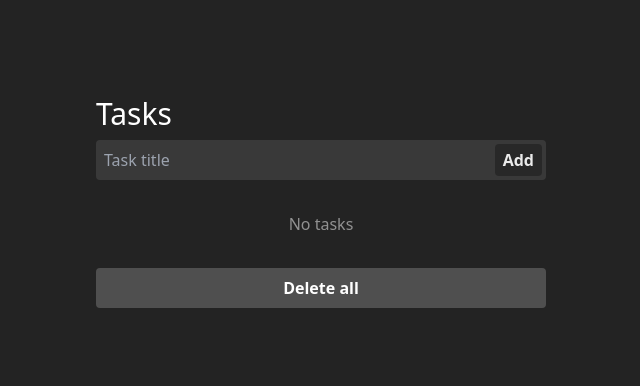
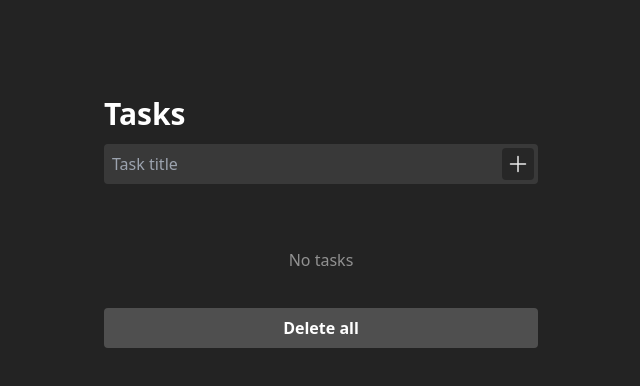
Before and after one commit to lucaschrng/react-todo-list, a React (Vite) app: page / in a window 1280 px wide. Shown: the top 386 px of the page, without its empty margins (319-959 px from the left). Built offline with nearby package versions, Linux system fonts and the light colour scheme.

Commit message:
Restrict task title length

```diff
--- a/src/App.jsx
+++ b/src/App.jsx
@@ -11,18 +11,28 @@ function App() {
 
   const handleSubmit = (e) => {
     e.preventDefault();
-    addTask({ id: Date.now(), title: taskTitle });
+    if (taskTitle.length <= 50 && taskTitle.length > 0) {
+      addTask({id: Date.now(), title: taskTitle});
       setTaskTitle("");
+    }
   }
 
   return (
-    <div className="App flex flex-col gap-2">
+    <div className="App flex flex-col gap-3 px-2">
 
-      <h1 className={"text-3xl pt-24"}>Tasks</h1>
+      <h1 className={"text-3xl font-bold pt-24"}>Tasks</h1>
 
-      <form onSubmit={handleSubmit} className={"flex p-1 bg-white/10 rounded"}>
+      <form onSubmit={handleSubmit}>
+        <div className={"flex p-1 bg-white/10 rounded"}>
           <input className={"w-full ml-1 bg-transparent outline-0"} type="text" placeholder={"Task title"} value={taskTitle} onChange={handleChange}/>
-        <button type={"submit"} className={"px-2 py-1 bg-black/30 text-white/90 font-semibold rounded hover:bg-black/40"}>Add</button>
+          <button type={"submit"} className={"p-1 bg-black/30 text-white/90 font-semibold rounded hover:bg-black/40"}>
+            <svg xmlns="http://www.w3.org/2000/svg" fill="none" viewBox="0 0 24 24" strokeWidth="1.5"
+              stroke="currentColor" className="w-6 h-6">
+              <path strokeLinecap="round" strokeLinejoin="round" d="M12 4.5v15m7.5-7.5h-15"/>
+            </svg>
+          </button>
+        </div>
+          <p className={(taskTitle.length > 50 ? "text-red-400 ":"text-transparent") + " mt-1 ml-1 transition"}>Task title must be under 50 characters</p>
       </form>
 
       <ul className={"flex flex-col mt-6"}>
```
Lines whose indentation alone changed are shown as unchanged.
